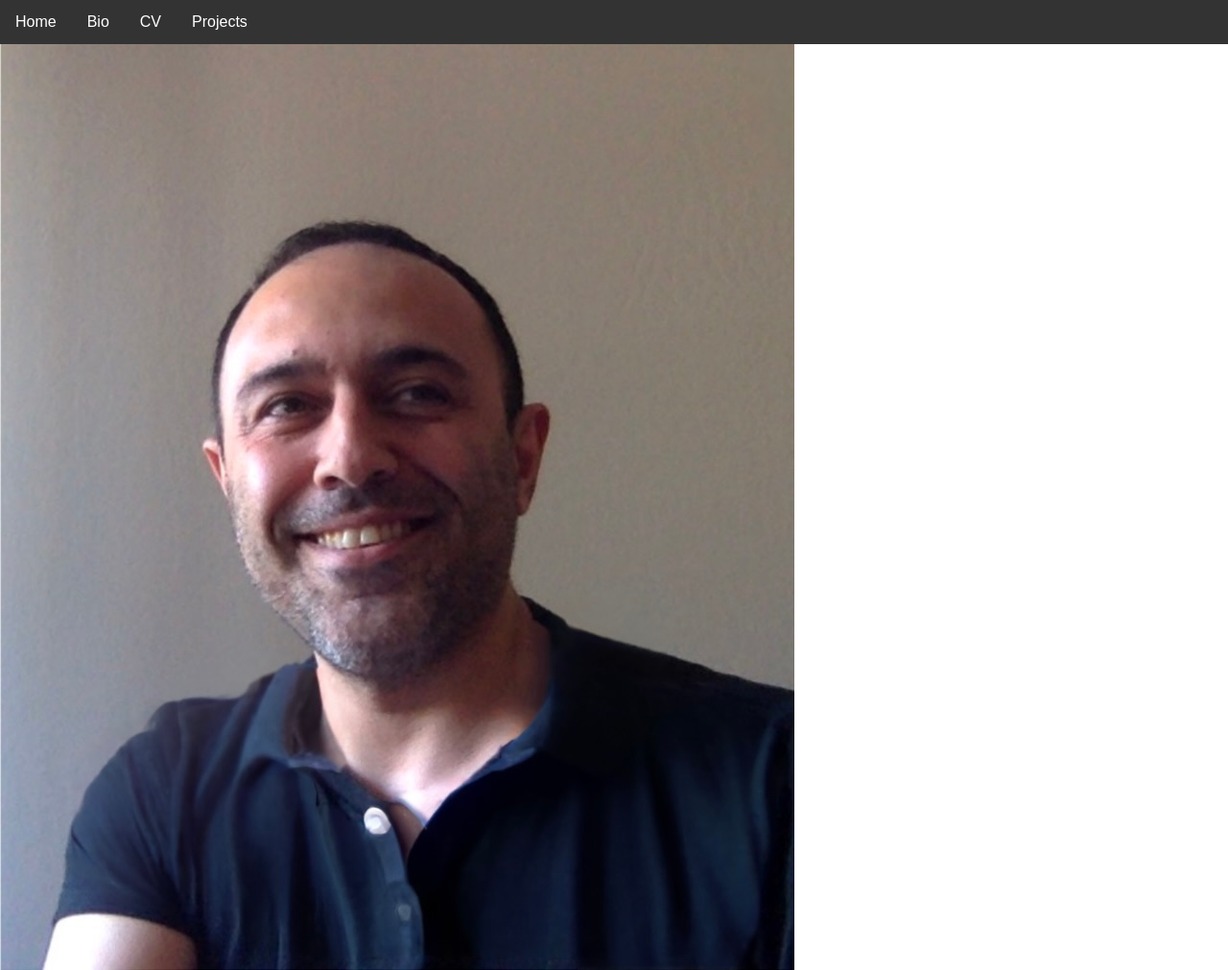
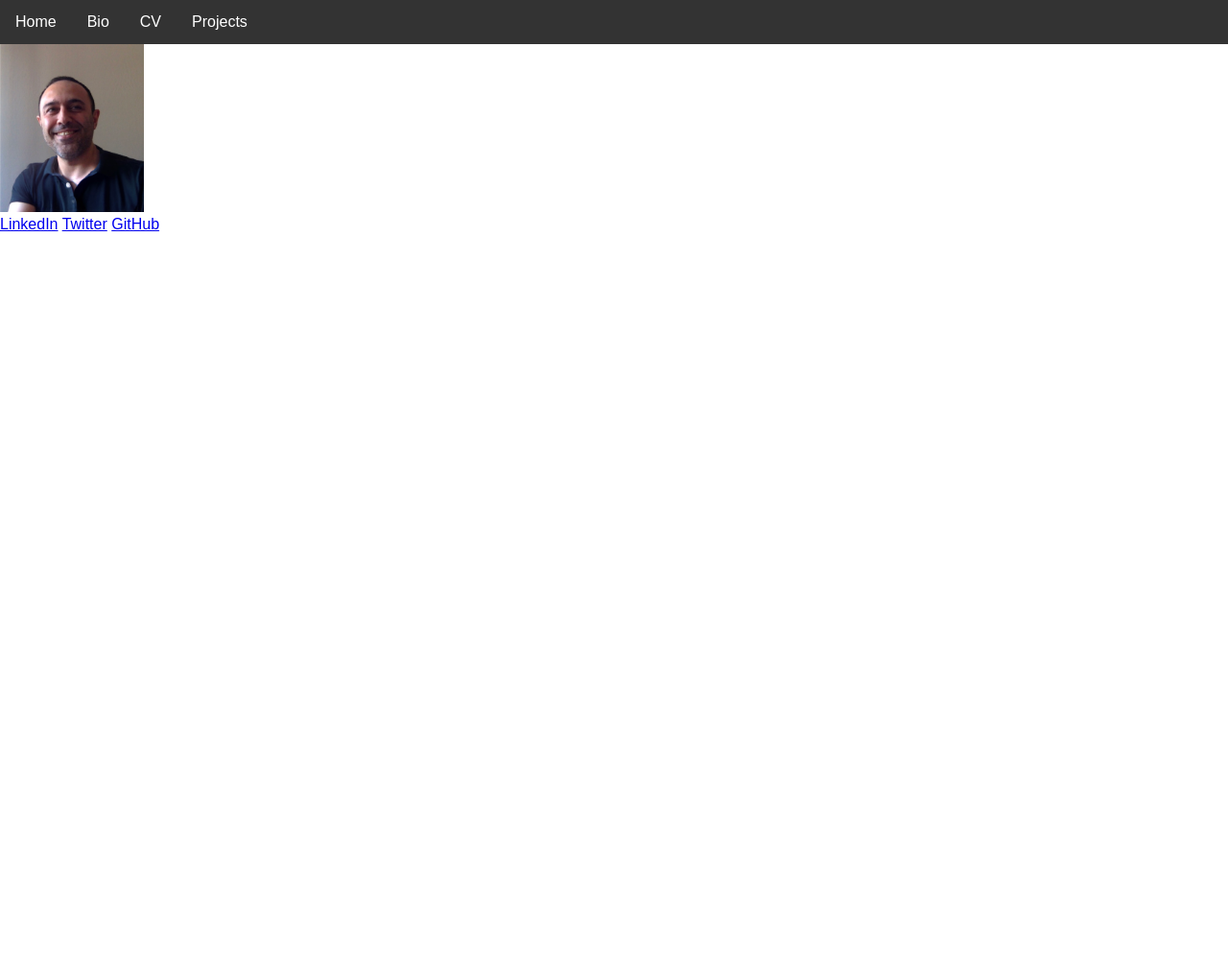
Before and after one commit to Alishahed/alishahed.github.io, a plain HTML site: page bio.html in a window 1280 px wide. Shown: the top 1011 px of the page at 96% size. After the commit the page ends 800 px from the top, so only its background shows below. Drawn offline with Linux system fonts and the light colour scheme.

Commit message:
Update styles.css

```diff
--- a/styles.css
+++ b/styles.css
@@ -23,3 +23,7 @@ nav li a {
     padding: 14px 16px;
     text-decoration: none;
 }
+#bio img {
+    width: 150px;
+    height: auto;
+}
```
